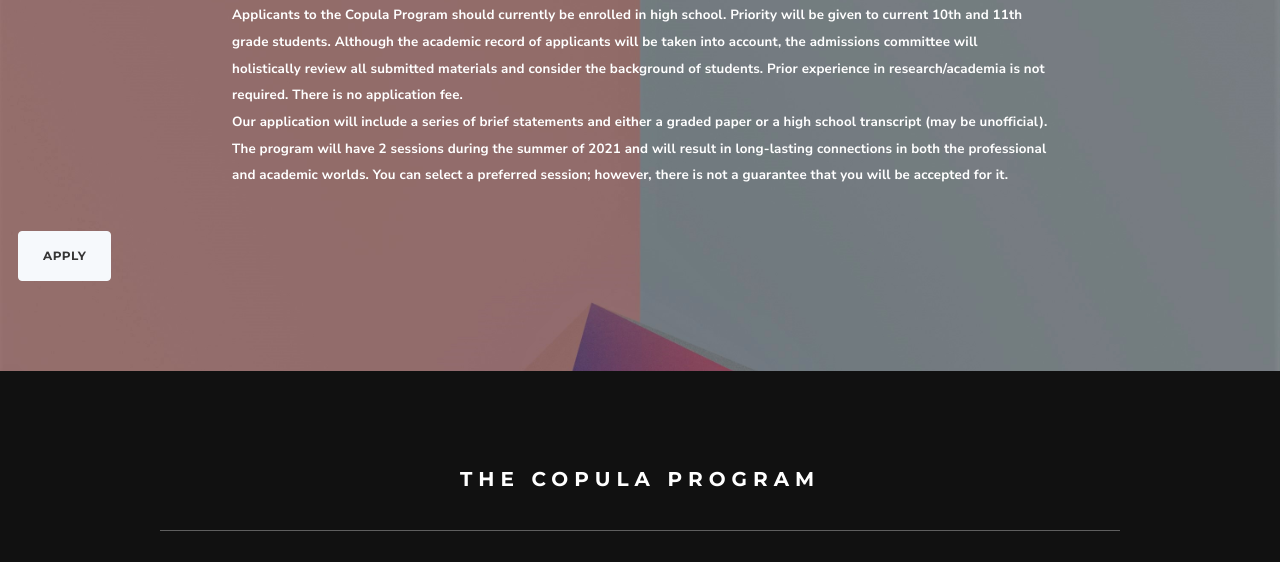
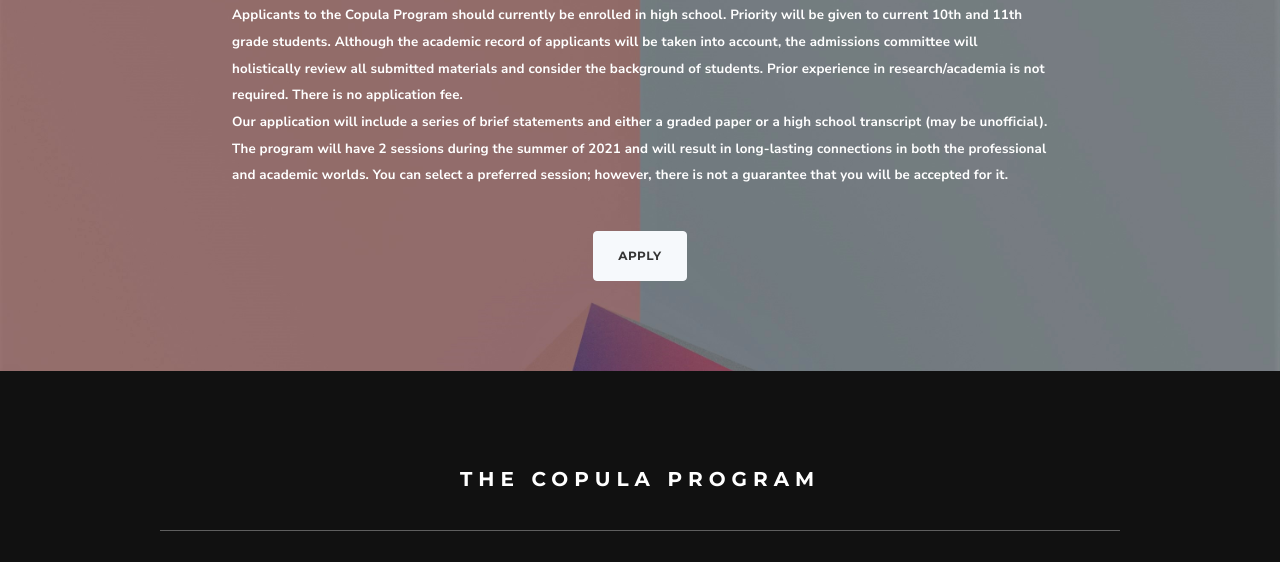
Before and after one commit to neilmhta/CopulaProgram, a plain HTML site: page apply.html in a window 1280 px wide. Shown: the part 168-730 px from the top of the page. Drawn offline with Linux system fonts and the light colour scheme; files that its build step writes are made by us from their sources.

Commit message:
Update apply.html

```diff
--- a/apply.html
+++ b/apply.html
@@ -119,11 +119,11 @@
 
         </div>
     <div class="row">
-        <center>
-              <div class="col-4 uppercase">
+
+              <div class="col-12 uppercase">
                                 <div class="uppercase">
                                     <center><div class="mx-1"><a href="https://forms.gle/cwZzqWcarLtYtYZj8"><button class="btn-light"><b>Apply</b></button></a></div></center>
-                  </div></div></center>
+                  </div></div>
     </div>
 
 
```
